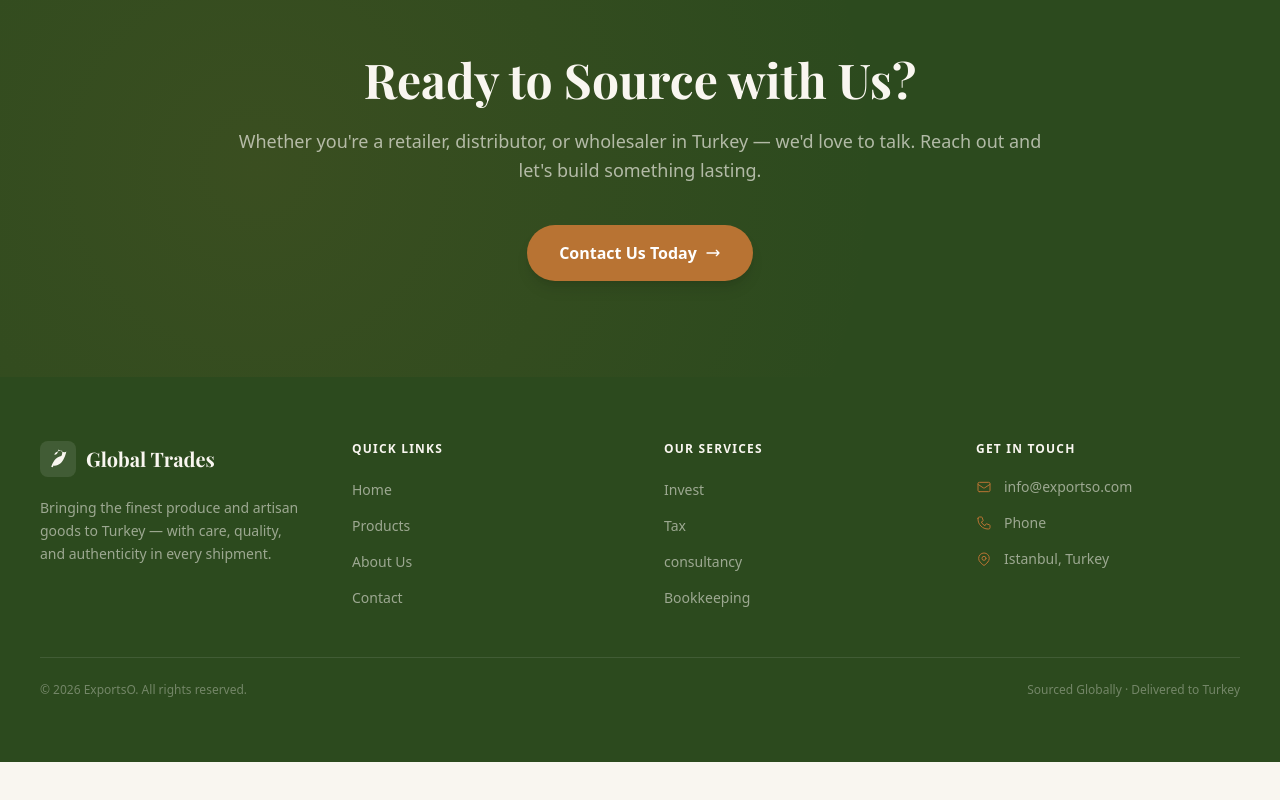
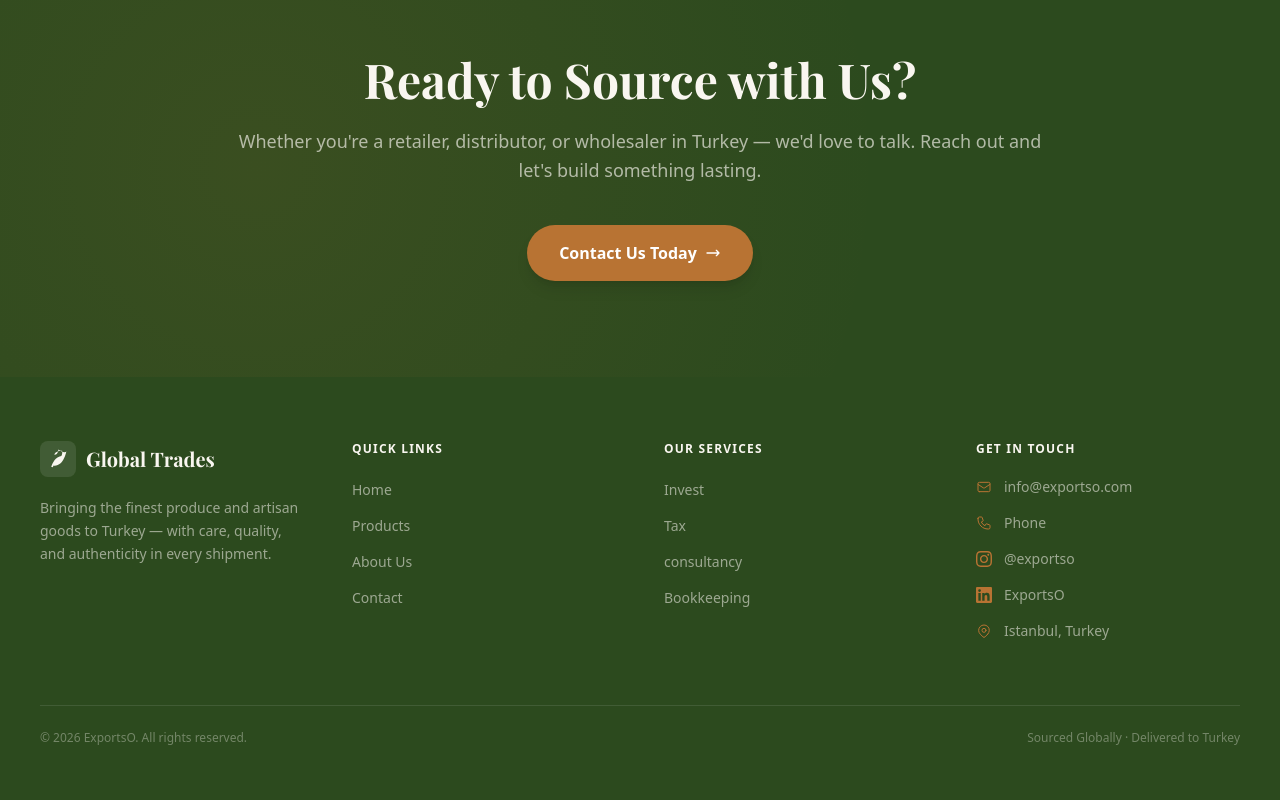
Before and after one commit to ErfanShokrollahzadeh/ExportsO, a Next.js app in the folder client/: page / in a window 1280 px wide. Shown: the part 2144-2944 px from the top of the page. Before the commit the page ends 2906 px from the top, so only its background shows below. Built offline with nearby package versions, Linux system fonts and the light colour scheme.

Commit message:
feat: Add social media links to Footer component

```diff
--- a/client/app/components/Footer.tsx
+++ b/client/app/components/Footer.tsx
@@ -122,6 +122,40 @@
               <li className="flex items-start gap-3">
                 <svg
                   className="w-4 h-4 mt-0.5 shrink-0 text-amber"
+                  fill="currentColor"
+                  viewBox="0 0 24 24"
+                >
+                  <path d="M12 2.163c3.204 0 3.584.012 4.85.07 3.252.148 4.771 1.691 4.919 4.919.058 1.265.069 1.645.069 4.849 0 3.205-.012 3.584-.069 4.849-.149 3.225-1.664 4.771-4.919 4.919-1.266.058-1.644.07-4.85.07-3.204 0-3.584-.012-4.849-.07-3.26-.149-4.771-1.699-4.919-4.92-.058-1.265-.07-1.644-.07-4.849 0-3.204.013-3.583.07-4.849.149-3.227 1.664-4.771 4.919-4.919 1.266-.057 1.645-.069 4.849-.069zm0-2.163c-3.259 0-3.667.014-4.947.072-4.358.2-6.78 2.618-6.98 6.98-.059 1.281-.073 1.689-.073 4.948 0 3.259.014 3.668.072 4.948.2 4.358 2.618 6.78 6.98 6.98 1.281.058 1.689.072 4.948.072 3.259 0 3.668-.014 4.948-.072 4.354-.2 6.782-2.618 6.979-6.98.059-1.28.073-1.689.073-4.948 0-3.259-.014-3.667-.072-4.947-.196-4.354-2.617-6.78-6.979-6.98-1.281-.059-1.69-.073-4.949-.073zm0 5.838c-3.403 0-6.162 2.759-6.162 6.162s2.759 6.163 6.162 6.163 6.162-2.759 6.162-6.163c0-3.403-2.759-6.162-6.162-6.162zm0 10.162c-2.209 0-4-1.79-4-4 0-2.209 1.791-4 4-4s4 1.791 4 4c0 2.21-1.791 4-4 4zm6.406-11.845c-.796 0-1.441.645-1.441 1.44s.645 1.44 1.441 1.44c.795 0 1.439-.645 1.439-1.44s-.644-1.44-1.439-1.44z" />
+                </svg>
+                <a
+                  href="https://instagram.com/exportso"
+                  target="_blank"
+                  rel="noopener noreferrer"
+                  className="hover:text-cream transition-colors"
+                >
+                  @exportso
+                </a>
+              </li>
+              <li className="flex items-start gap-3">
+                <svg
+                  className="w-4 h-4 mt-0.5 shrink-0 text-amber"
+                  fill="currentColor"
+                  viewBox="0 0 24 24"
+                >
+                  <path d="M20.447 20.452h-3.554v-5.569c0-1.328-.027-3.037-1.852-3.037-1.853 0-2.136 1.445-2.136 2.939v5.667H9.351V9h3.414v1.561h.046c.477-.9 1.637-1.85 3.37-1.85 3.601 0 4.267 2.37 4.267 5.455v6.286zM5.337 7.433a2.062 2.062 0 01-2.063-2.065 2.064 2.064 0 112.063 2.065zm1.782 13.019H3.555V9h3.564v11.452zM22.225 0H1.771C.792 0 0 .774 0 1.729v20.542C0 23.227.792 24 1.771 24h20.451C23.2 24 24 23.227 24 22.271V1.729C24 .774 23.2 0 22.222 0h.003z" />
+                </svg>
+                <a
+                  href="https://linkedin.com/company/exportso"
+                  target="_blank"
+                  rel="noopener noreferrer"
+                  className="hover:text-cream transition-colors"
+                >
+                  ExportsO
+                </a>
+              </li>
+              <li className="flex items-start gap-3">
+                <svg
+                  className="w-4 h-4 mt-0.5 shrink-0 text-amber"
                   fill="none"
                   stroke="currentColor"
                   viewBox="0 0 24 24"
```
